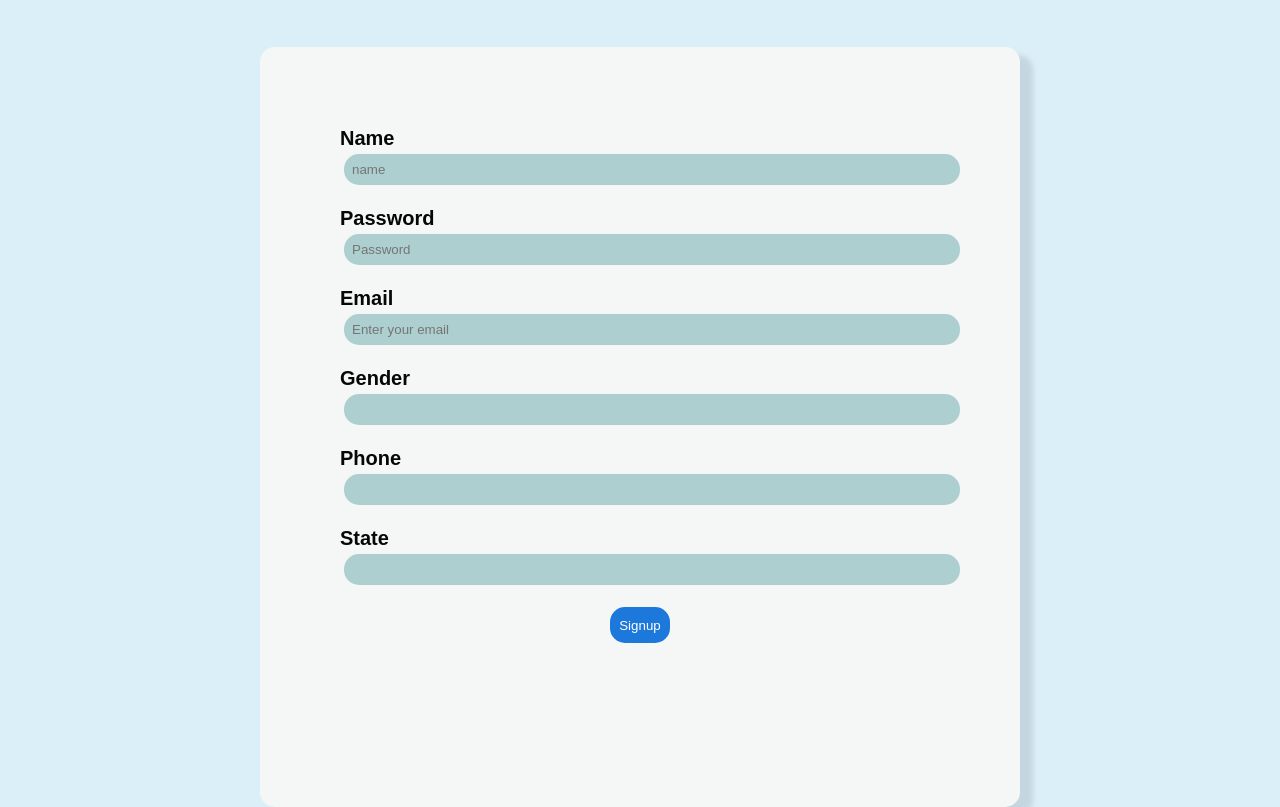
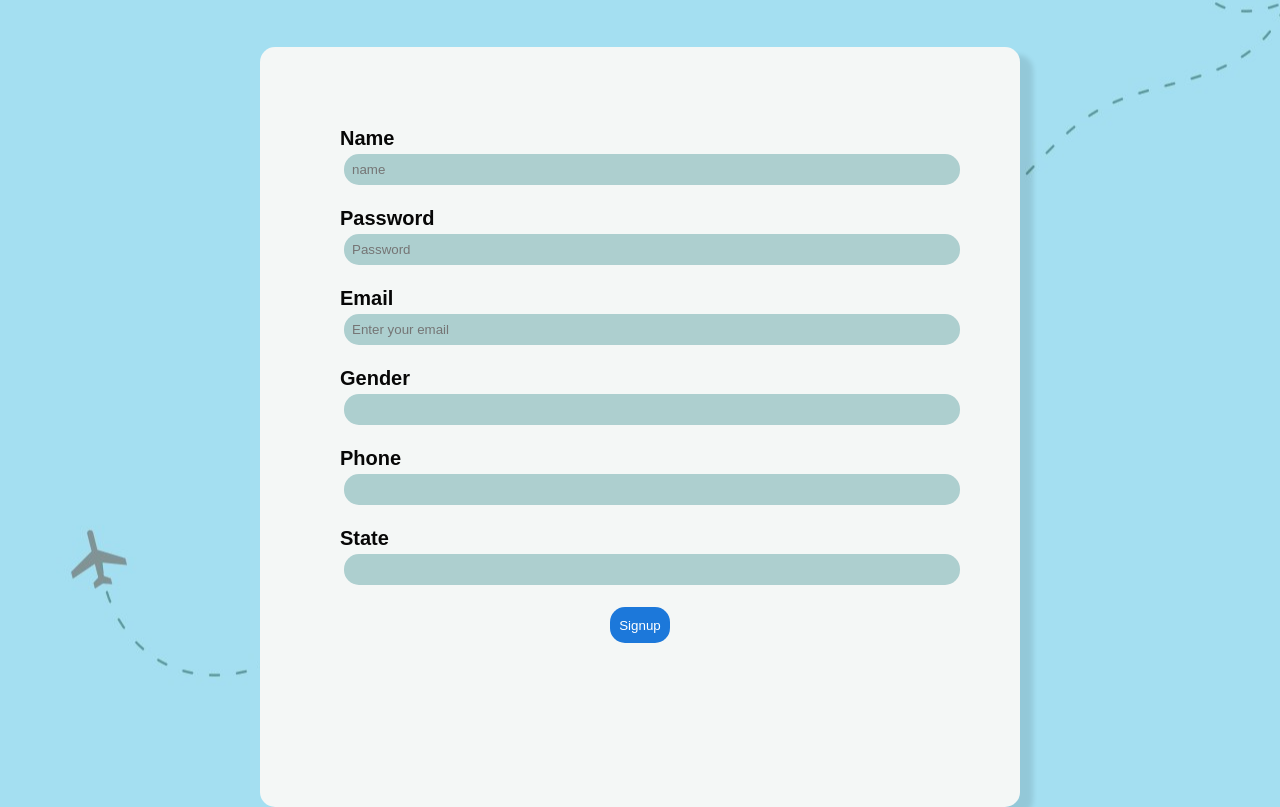
Before and after one commit to KritishmaPradhan/login-and-signup-page, a plain HTML site: page signup.html in a window 1280 px wide. Shown: the part 112-919 px from the top of the page. Drawn offline with Linux system fonts and the light colour scheme.

Commit message:
Update signup.html

```diff
--- a/signup.html
+++ b/signup.html
@@ -9,6 +9,8 @@
     padding: 0;
     background-color:#ceeaf8ba;
     font-family: 'Arial';
+    background-image: url('bitmap.jpg');
+    background-position: center;
 }
 .login{
         width: 600px;
```
